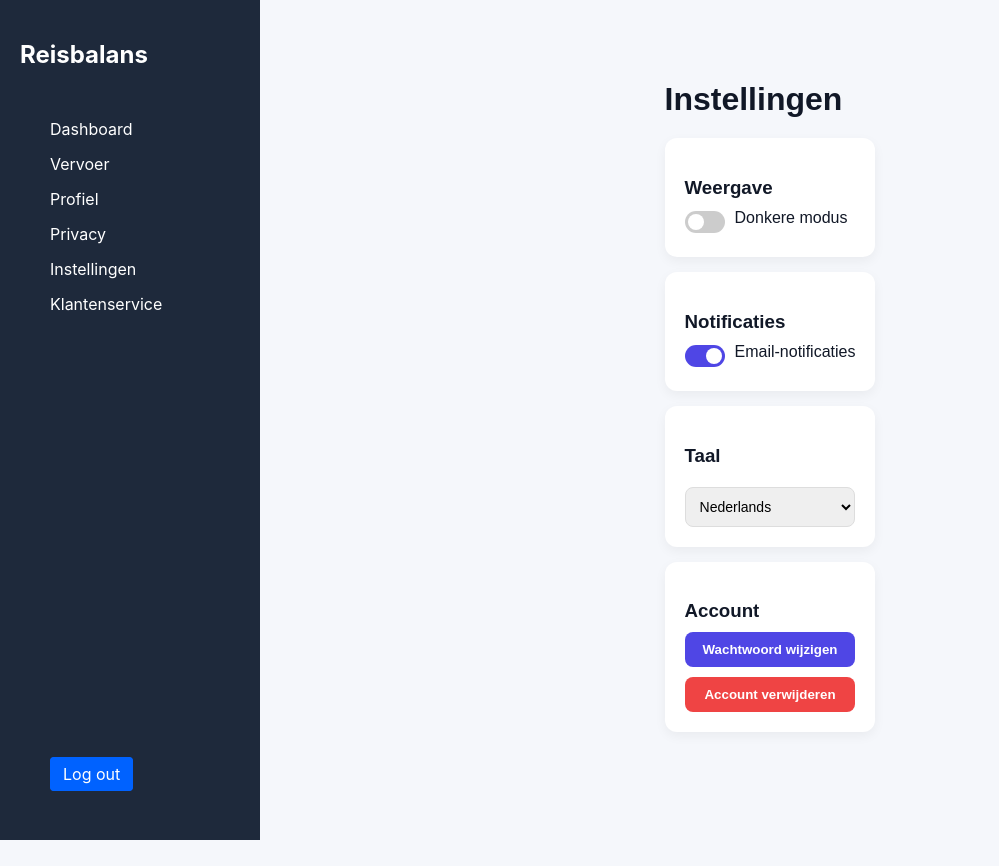
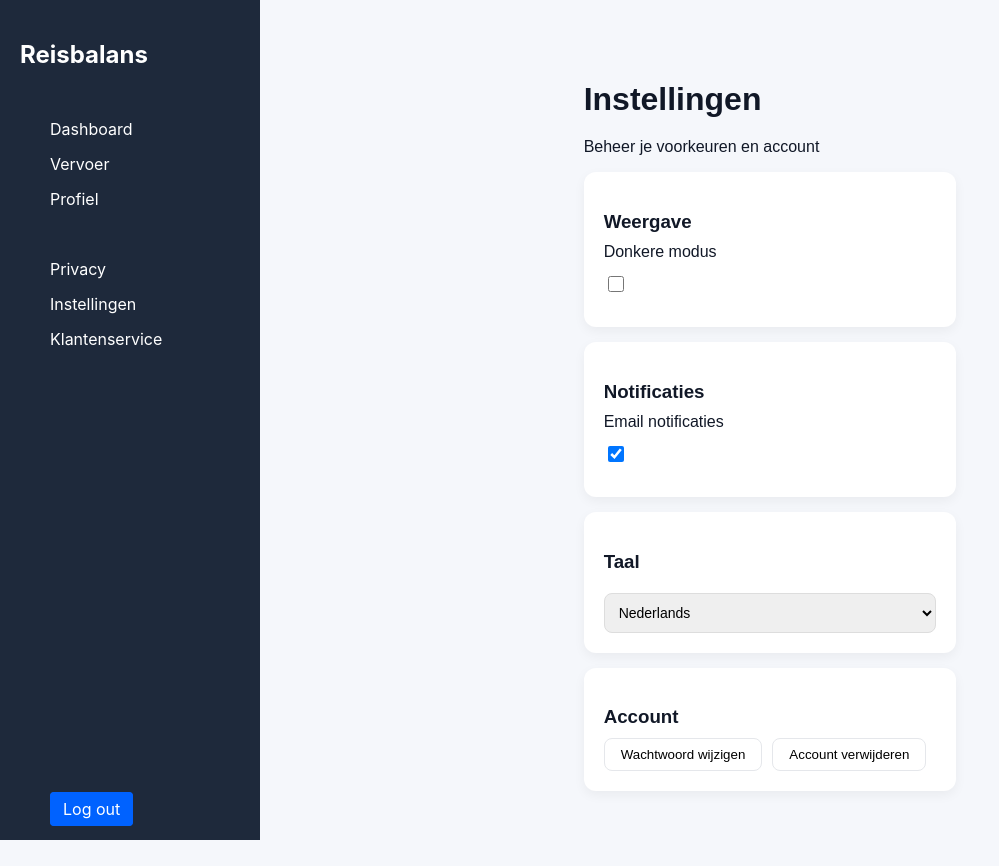
Before and after one commit to Ayman776/my-react-app, a React (Vite) app in the folder my-react-app/: page /settings in a window 1280 px wide. Shown: the whole page, without its empty margins (0-999 px from the left). Before the commit the page ends 840 px from the top, so only its background shows below. Built offline with nearby package versions, Linux system fonts and the light colour scheme; the HTML template or start-up script is replaced by a standard one.

Commit message:
gewerkt aan dashboardpagina en styling

```diff
--- a/my-react-app/src/components/sidebar.jsx
+++ b/my-react-app/src/components/sidebar.jsx
@@ -11,9 +11,15 @@ function Sidebar (){
   <li><Link to="/dashboard">Dashboard</Link></li>
     <li><Link to="/vervoer">Vervoer</Link></li>
   <li><Link to="/profile">Profiel</Link></li>
-  <li><Link to="/privacy">Privacy</Link></li>
+
+  <div className="sidebar2">
+  <ul>
+ <li><Link to="/privacy">Privacy</Link></li>
   <li><Link to="/settings">Instellingen</Link></li>
     <li><Link to="/klantenservice">Klantenservice</Link></li>
+  </ul>
+  </div>
+
 
 </ul>
 
--- a/my-react-app/src/index.css
+++ b/my-react-app/src/index.css
@@ -1383,3 +1383,7 @@ h1{
   padding: 6px 12px;
   border-radius: 6px;
 }
+
+.sidebar2{
+  margin-left: -30px;
+}
--- a/my-react-app/src/pages/Settings.jsx
+++ b/my-react-app/src/pages/Settings.jsx
@@ -9,24 +9,18 @@ function Settings() {
     return localStorage.getItem("notifications") !== "false";
   });
 
-
-
   const [language, setLanguage] = useState(() => {
     return localStorage.getItem("language") || "nl";
   });
 
-  // Dark mode toepassen
   useEffect(() => {
     document.body.classList.toggle("dark-mode", darkMode);
     localStorage.setItem("darkMode", darkMode);
   }, [darkMode]);
 
-  // Opslaan instellingen
   useEffect(() => {
     localStorage.setItem("notifications", notifications);
   }, [notifications]);
-
-
 
   useEffect(() => {
     localStorage.setItem("language", language);
@@ -44,40 +38,47 @@ function Settings() {
   return (
     <div className="settings-page">
       <h1>Instellingen</h1>
+      <p className="subtitle">Beheer je voorkeuren en account</p>
 
-      {/* WEERGAVE */}
+      <div className="settings-grid">
+
         <div className="settings-card">
           <h3>Weergave</h3>
-        <label className="switch">
+
+          <div className="setting-item">
+            <span>Donkere modus</span>
+            <label className="toggle">
               <input
                 type="checkbox"
                 checked={darkMode}
                 onChange={() => setDarkMode((prev) => !prev)}
               />
-          <span>Donkere modus</span>
+              <span className="slider"></span>
             </label>
           </div>
+        </div>
 
-      {/* NOTIFICATIES */}
         <div className="settings-card">
           <h3>Notificaties</h3>
 
-        <label className="switch">
+          <div className="setting-item">
+            <span>Email notificaties</span>
+            <label className="toggle">
               <input
                 type="checkbox"
                 checked={notifications}
                 onChange={() => setNotifications((prev) => !prev)}
               />
-          <span>Email-notificaties</span>
+              <span className="slider"></span>
             </label>
-
-
+          </div>
         </div>
 
-      {/* TAAL */}
         <div className="settings-card">
           <h3>Taal</h3>
+
           <select
+            className="select"
             value={language}
             onChange={(e) => setLanguage(e.target.value)}
           >
@@ -86,20 +87,21 @@ function Settings() {
           </select>
         </div>
 
-      {/* ACCOUNT */}
         <div className="settings-card">
           <h3>Account</h3>
 
-        <button className="profile-btn">
+          <button className="btn">
             Wachtwoord wijzigen
           </button>
 
           <button
-          className="profile-btn danger"
+            className="btn danger"
             onClick={handleDeleteAccount}
           >
             Account verwijderen
           </button>
+        </div>
+
       </div>
     </div>
   );
```
Lines whose indentation alone changed are shown as unchanged.
